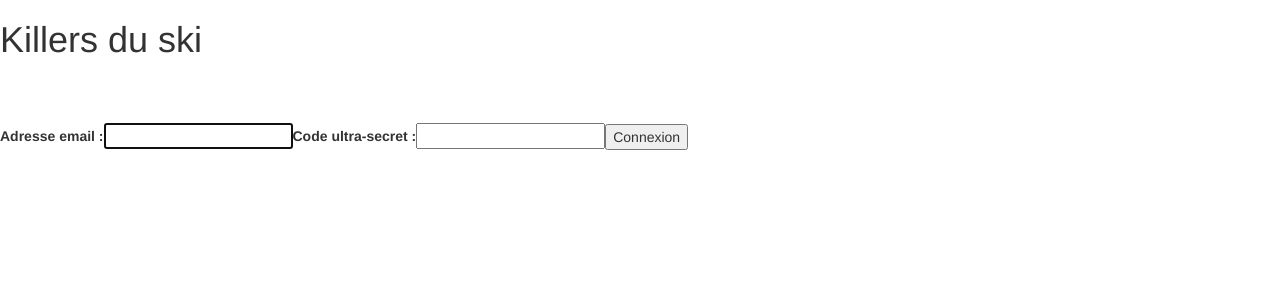
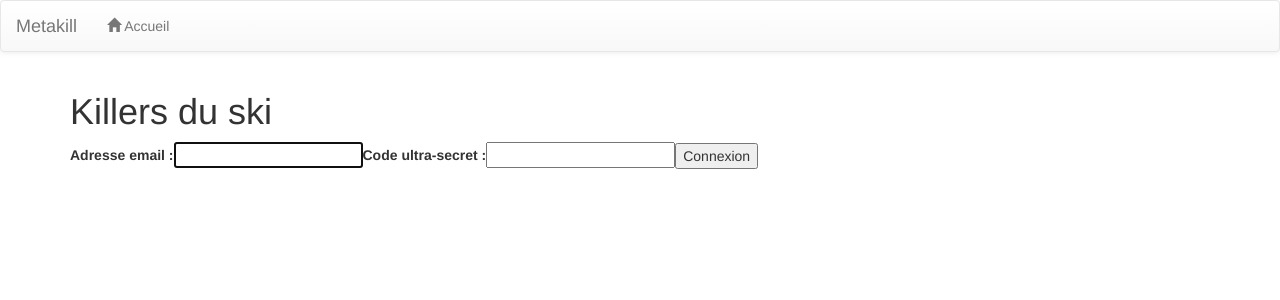
Before and after one commit to MattX/metakill, a PHP site: page /index.php in a window 1280 px wide. Shown: the top 300 px of the page. Run offline with PHP 8.4, Linux system fonts and the light colour scheme.

Commit message:
index adapted

```diff
--- a/index.php
+++ b/index.php
@@ -24,8 +24,42 @@ $skip = false;
 <script language="javascript" src="js/bootstrap.min.js"></script>
 </head>
 <body>
-<div id="container">
 
+<nav class="navbar navbar-default" role="navigation">
+  <div class="container-fluid">
+    <div class="navbar-header">
+      <button type="button" class="navbar-toggle collapsed" data-toggle="collapse" data-target="#bs-example-navbar-collapse-1">
+        <span class="sr-only">Afficher la barre de navigation</span>
+      </button>
+      <a class="navbar-brand" href="#">Metakill</a>
+    </div>
+
+    <div class="collapse navbar-collapse" id="bs-example-navbar-collapse-1">
+      <ul class="nav navbar-nav">
+        <li><a href="index.php"><span class="glyphicon glyphicon-home" aria-hidden="true"></span> Accueil</a></li>
+      </ul>
+<?php
+if(isset($_SESSION['id'])) {
+?>
+      <ul class="nav navbar-nav navbar-right">
+        <li class="dropdown">
+          <a href="#" class="dropdown-toggle" data-toggle="dropdown" role="button" aria-expanded="false"><span id="nav_user_name"></span> <span class="caret"></span></a>
+          <ul class="dropdown-menu" role="menu">
+            <li><a href="index.php?page=change_user"><span class="glyphicon glyphicon-user"></span> Profil</a></li>
+            <li><a href="index.php?disconnect=1"><span class="glyphicon glyphicon-log-out"></span> Se déconnecter</a></li>
+            <li class="divider"></li>
+            <li><a href="index.php?page=add_user"><span class="glyphicon glyphicon-plus"></span> Ajouter un utilisateur</a></li>
+          </ul>
+        </li>
+      </ul>
+<?php
+}
+?>
+    </div>
+  </div>
+</nav>
+
+<div class="container">
 <?php
 
 foreach($_POST as $key => $value) {
@@ -44,14 +78,15 @@ if(!$skip) {
 	act($db, $_GET, $_POST, $_SESSION['id'], $u);
 	if(isset($err)) {
 ?>
-<p class="warn"><?php echo($err); ?></p>
+<div class="alert alert-warning"><?php echo($err); ?></div>
 <?php
 	}
 ?>
-<table width="100%"><tr><td><a href="index.php"><img src="data/home.svg" class="txticon">ACCUEIL</a></td>
-<td style="text-align: right;"><a href="index.php?page=change_user"><img src="data/person.svg" class="txticon"><span class="uname"><?php echo($u['name']); ?></span></a>
-| <a href="index.php?disconnect=1"><img src="data/logout.svg" class="txticon">Se déconnecter</a>
-| <a href="index.php?page=add_user"><img src="data/add.svg" class="txticon">Ajouter un utilisateur</a></td></table>
+<script language="javascript">
+$(function() {
+	$('#nav_user_name').text('<?php echo($u['name']); ?>');
+});
+</script>
 <?php
 	if(!isset($_GET['page'])) {
 		include 'list.php';
--- a/login.php
+++ b/login.php
@@ -1,5 +1,4 @@
 <?php
-make_title("Killers du ski");
 
 $pass_warn = false;
 
@@ -13,10 +12,11 @@ if(isset($_POST['user']) && isset($_POST['passwd'])) {
 }
 
 if(!isset($_SESSION['id'])) {
+	make_title("Killers du ski");
 ?>
 
 
-<?php if($pass_warn) { print('<p class="warn">Login incorrect</p>'); } ?>
+<?php if($pass_warn) { print('<div class="alert alert-danger">Login incorrect</div>'); } ?>
 
 <form style="display:inline;" method="POST" action="index.php">
 <table><tr><td class="sep">
--- a/misc.php
+++ b/misc.php
@@ -405,7 +405,7 @@ function act($db, $get, $post, $uid, $u)
 }
 
 function make_title($str) {
-	echo("<h1>$str</h1><h2>&nbsp;</h2>\n");
+	echo("<div class=\"page_header\"><h1>$str</h1></div>\n");
 }
 
 function make_names($db, $kid) {
```
Also changed, not shown: fonts/glyphicons-halflings-regular.ttf (added), fonts/glyphicons-halflings-regular.woff (added), 2 other files.
